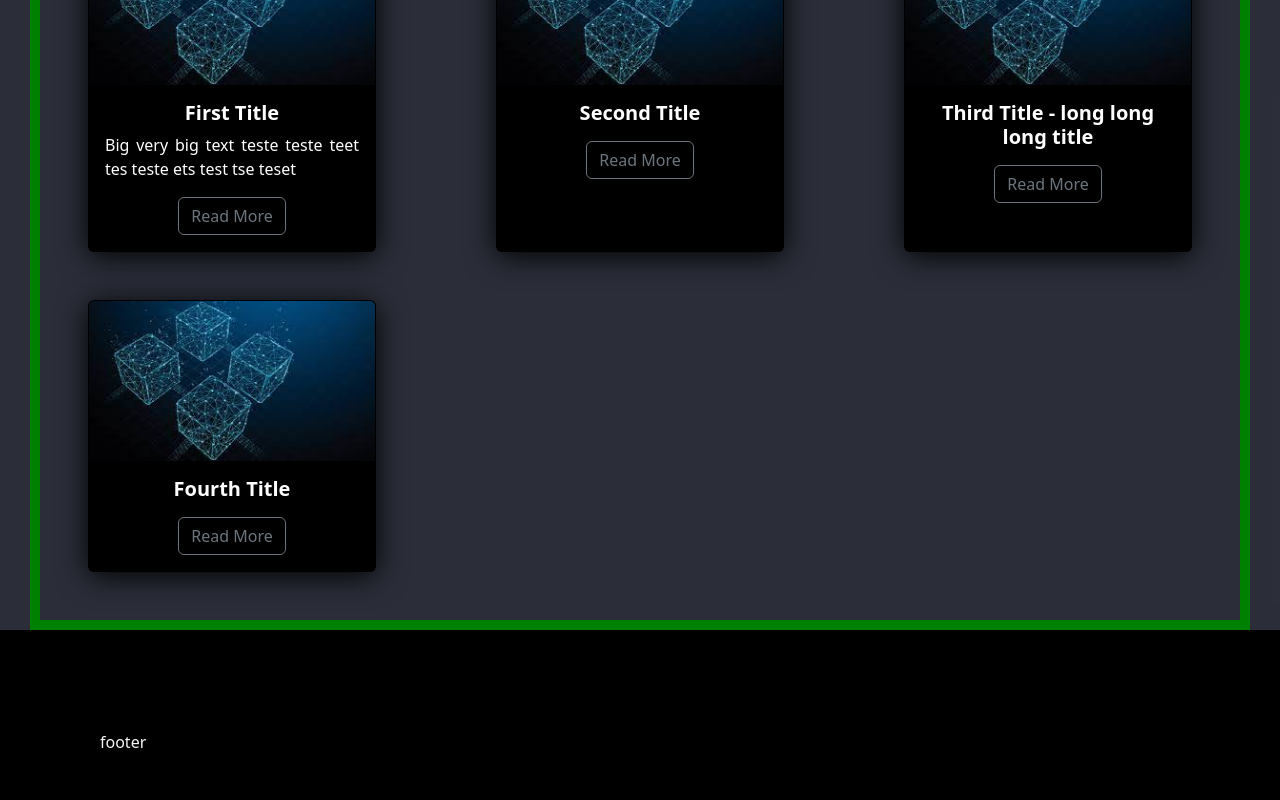
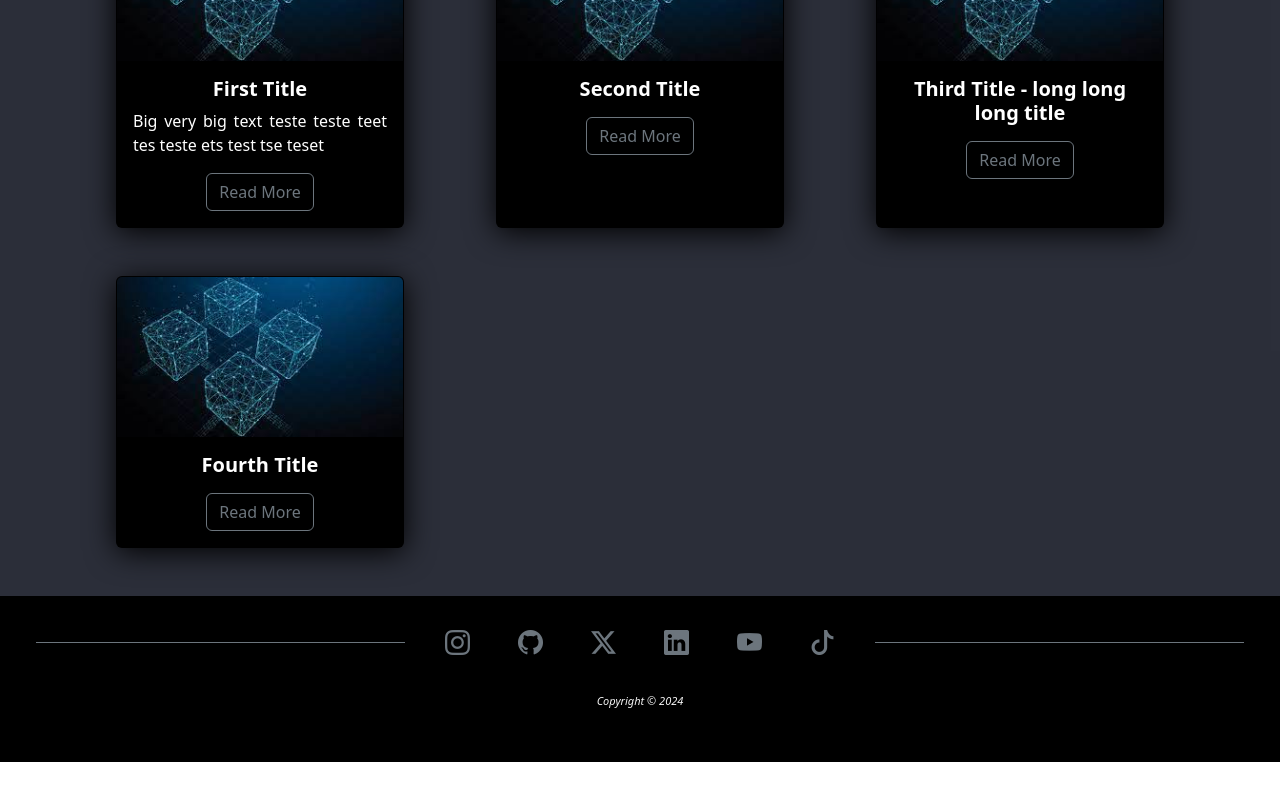
Before and after one commit to gponti-s/portifolio, a React (Create React App) app in the folder frontend/: page /articles in a window 1280 px wide. Shown: the part 412-1212 px from the top of the page. After the commit the page ends 1174 px from the top, so only its background shows below. Built offline with nearby package versions, Linux system fonts and the light colour scheme; no server answers.

Commit message:
Frontend Footer: Icons and Copy

```diff
--- a/frontend/package.json
+++ b/frontend/package.json
@@ -8,6 +8,7 @@
     "@testing-library/user-event": "^13.5.0",
     "axios": "^1.7.7",
     "bootstrap": "^5.3.3",
+    "bootstrap-icons": "^1.11.3",
     "dotenv": "^16.4.5",
     "react": "^18.2.0",
     "react-bootstrap": "^2.10.5",
--- a/frontend/public/index.html
+++ b/frontend/public/index.html
@@ -3,6 +3,7 @@
   <head>
     <meta charset="utf-8" />
     <script src="https://cdn.jsdelivr.net/npm/bootstrap@5.3.0/dist/js/bootstrap.bundle.min.js" integrity="sha384-..." crossorigin="anonymous"></script>
+    <link rel="stylesheet" href="https://cdn.jsdelivr.net/npm/bootstrap-icons@1.11.3/font/bootstrap-icons.min.css">
     <link rel="icon" href="%PUBLIC_URL%/favicon.webp" />
     <!-- <meta name="viewport" content="width=device-width, initial-scale=1" />
     <meta name="theme-color" content="#000000" />
--- a/frontend/src/Style.css
+++ b/frontend/src/Style.css
@@ -48,10 +48,9 @@
 
 .footer {
   width: 100%;
-  padding: 100px;
+  padding: 20px;
   color: whitesmoke;
   background-color: black;
-  height: 100px;
 }
 
 .content-container {
--- a/frontend/src/components/Footer.js
+++ b/frontend/src/components/Footer.js
@@ -1,7 +1,45 @@
+import { useAuth } from "../store/AuthContext";
+
 export const Footer = () => {
-    return(
-        < div className="footer">
-            footer
+    const { appTitle, appSubTitle } = useAuth();
+    return (
+        <div className="footer">
+            <div
+                id="icons"
+                className="d-flex align-items-center text-secondary"
+                style={{ fontSize: "25px" }}
+            >
+                <div className="flex-grow-1 border-top border-secondary m-3"></div>
+                <a href="https://www.instagram.com/guilhermeseletti/" target="_blank" rel="noopener noreferrer" className="link-secondary m-2">
+                    <i className="bi bi-instagram m-3"></i>
+                </a>
+                <a href="https://github.com/gponti-s" target="_blank" rel="noopener noreferrer" className="link-secondary m-2">
+                    <i className="bi bi-github m-3"></i>
+                </a>
+                <a href="https://x.com/GuilhermeSelett" target="_blank" rel="noopener noreferrer" className="link-secondary m-2">
+                    <i className="bi bi-twitter-x m-3"></i>
+                </a>
+                <a href="https://linkedin.com/in/guilherme-ponti" target="_blank" rel="noopener noreferrer" className="link-secondary m-2">
+                    <i className="bi bi-linkedin m-3"></i>
+                </a>
+                <a href="https://youtube.com/@guiselettiify" target="_blank" rel="noopener noreferrer" className="link-secondary m-2">
+                    <i className="bi bi-youtube m-3"></i>
+                </a>
+                <a href="https://github.com/gponti-s" target="_blank" rel="noopener noreferrer" className="link-secondary m-2">
+                    <i className="bi bi-tiktok m-3"></i>
+                </a>
+                <div
+                    className="flex-grow-1 border-top border-secondary m-3"
+                    style={{ margin: "0 10px" }}
+                ></div>
+            </div>
+            <div id="logoCopyright" className="text-center p-3">
+                <h5 className="">{appTitle}</h5>
+                <h6 className="text-secondary">{appSubTitle}</h6>
+                <p className="fw-lighter fst-italic" style={{ fontSize: "11px" }}>
+                    Copyright © 2024 {appTitle}
+                </p>
+            </div>
         </div>
     );
-}
+};
--- a/frontend/src/components/Offcanvas.js
+++ b/frontend/src/components/Offcanvas.js
@@ -70,7 +70,7 @@ function Offcanvas() {
           ></button>
         </div>
         <div className="offcanvas-body">
-          <ul className="list-group list-group-flush list-group-item-dark">
+          <ul className="list-group list-group-flush list-group-item-dark rounded-3">
             {routes.map(route => (
               <li
                 key={route.path}
--- a/frontend/src/pages/ArticlesPage.js
+++ b/frontend/src/pages/ArticlesPage.js
@@ -39,9 +39,9 @@ export const ArticlesPage = () => {
 
   return (
     <>
-      <div className="content-container">
-        <div className="section ">
-          <h1 className="section-title">Articles</h1>
+      <div className="container">
+        <div className="section section-black">
+          <h3 className="section-title">Articles</h3>
           <p>In this page you going to find all articles</p>
         </div>
         <div className="row">
--- a/frontend/src/pages/ContactPage.js
+++ b/frontend/src/pages/ContactPage.js
@@ -3,11 +3,8 @@ import Viewport from "../components/Viewport";
 export const ContactPage = () => {
   return (
     <>
-      <div className="content-container">
-        <div className="section ">
-          <h1 className="section-title">Contact</h1>
-          <p>Leave a message...</p>
-        </div>
+      <div className="container">
+
         <form className="section section-gray row g-3 needs-validation" data-bs-theme="dark" novalidate>
           <div className="col-md-4">
             <label for="validationFirstName" className="form-label">
--- a/frontend/src/pages/ProjectPage.js
+++ b/frontend/src/pages/ProjectPage.js
@@ -8,7 +8,6 @@ export const ProjectPage = () => {
         {/* <div className="section section-black">
           <h1 className="section-title">Project Page</h1>
         </div> */}
-        <Scrollspy/>
       </div>
     </>
   );
```
Also changed, not shown: frontend/src/pages/AboutPage.js (+105 -27 lines), 1 other file (tests, documents, lock files or other folders).
